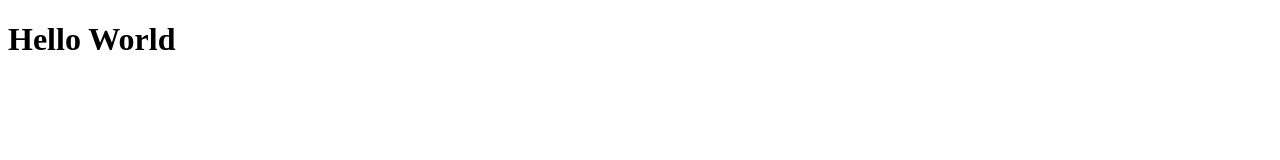
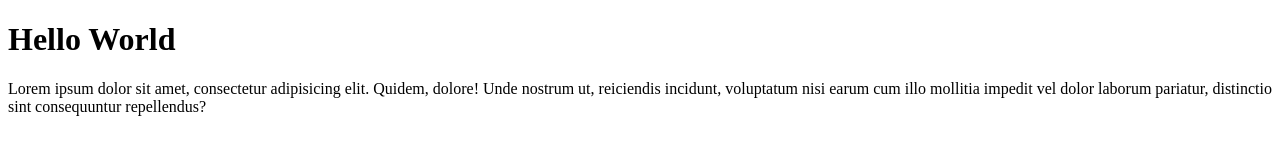
Before and after one commit to yanyan-permana/onoy-gist-rest, a plain HTML site: page index.html in a window 1280 px wide. Drawn offline with Linux system fonts and the light colour scheme.

Commit message:
mengubah file index.html

```diff
--- a/index.html
+++ b/index.html
@@ -6,6 +6,7 @@
 <body>
 
 	<h1>Hello World</h1>
+	<p>Lorem ipsum dolor sit amet, consectetur adipisicing elit. Quidem, dolore! Unde nostrum ut, reiciendis incidunt, voluptatum nisi earum cum illo mollitia impedit vel dolor laborum pariatur, distinctio sint consequuntur repellendus?</p>
 
 </body>
 </html>
```
